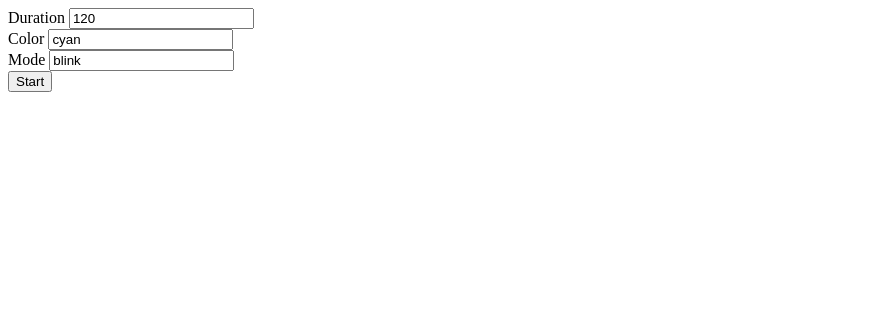
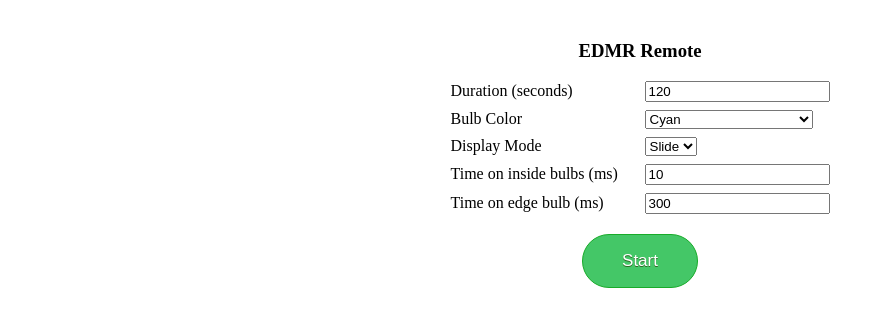
Before and after one commit to boegemann/EmdrRemote, a website: page public/index.html in a window 1280 px wide. Shown: the whole page, without its empty margins (0-885 px from the left). Drawn offline with Linux system fonts and the light colour scheme.

```diff
--- a/public/css/core.css
+++ b/public/css/core.css
@@ -1,12 +1,78 @@
 .light_bulb {
     margin: 2px;
     flex-grow: 1;
+    border: 1px solid gray;
+    border-radius: 6px;
 }
 
 .lightbar_container {
     display: flex;
+    border: 2px solid black;
+    border-radius: 12px;
+    width:95%;
+    margin:auto;
+    padding:5px;
+    background-color: antiquewhite;
 }
 
 .lightbar_holder {
     display: none;
 }
+
+body {
+    text-align: center;
+}
+form {
+    display: inline-block;
+    text-align: left;
+}
+
+.settings_form .row {
+    margin-bottom: 8px;
+}
+
+.settings_form {
+    margin-top: 40px;
+}
+
+.settings_form label {
+    width:190px;
+    display: inline-block;
+}
+
+button {
+    border-radius:42px;
+    border:1px solid #18ab29;
+    display:block;
+    cursor:pointer;
+    color:#ffffff;
+    font-family:Arial;
+    font-size:17px;
+    padding:16px 39px;
+    text-decoration:none;
+    text-shadow:0px 1px 0px #2f6627;
+    margin: auto;
+    margin-top: 20px;
+}
+
+.btn_stop {
+    background-color:#a73f2d;
+}
+
+.btn_stop:hover {
+    background-color:#b34332;
+}
+
+.btn_start {
+    background-color:#44c767;
+}
+
+.btn_start:hover {
+    background-color:#5cbf2a;
+}
+
+
+.button:active {
+    position:relative;
+    top:1px;
+}
--- a/public/index.html
+++ b/public/index.html
@@ -4,6 +4,7 @@
     <meta charset="UTF-8">
     <meta content="width=device-width, initial-scale=1" name="viewport">
     <title>EMDR Remote</title>
+    <script src="js/colorPicker.js"></script>
     <script src="js/emdr_controller.js"></script>
     <link href="css/core.css" rel="stylesheet" type="text/css">
 </head>
@@ -11,20 +12,35 @@
 <body>
 
 <div class="settings_form" id="settings_form">
+    <h3>EDMR Remote</h3>
     <form name="settings">
         <div class="row">
-            <label for="duration">Duration</label>
+            <label for="duration">Duration (seconds)</label>
             <input id="duration" type="text" value="120">
         </div>
         <div class="row">
-            <label for="color">Color</label>
-            <input id="color" type="text" value="cyan">
+            <label for="color">Bulb Color</label>
+            <select id="color">
+            </select>
         </div>
         <div class="row">
-            <label for="mode">Mode</label>
-            <input name="mode" type="text" value="blink">
+            <label for="mode">Display Mode</label>
+            <select id="mode">
+                <option value="slide">Slide</option>
+                <option value="blink">Blink</option>
+            </select>
         </div>
-        <button type="button" onclick="start()">Start</button>
+        <div class="row">
+            <label for="bulb_pause">Time on inside bulbs (ms)</label>
+            <input id="bulb_pause" type="text" value="10">
+        </div>
+        <div class="row">
+            <label for="edge_pause">Time on edge bulb (ms)</label>
+            <input id="edge_pause" type="text" value="300">
+        </div>
+
+
+        <button type="button" class="btn_start" onclick="start()">Start</button>
     </form>
 </div>
 
@@ -34,7 +50,7 @@
 <div class="lightbar_container" id="lightbar_container"></div>
 
 
-<button type="button" onclick="stop()">Stop</button>
+<button type="button" class="btn_stop" onclick="stop()">Stop</button>
 </div>
 
 </body>
--- /dev/null
+++ b/public/js/colorPicker.js
@@ -0,0 +1,157 @@
+// CSS Color Names
+// Compiled by @bobspace.
+//
+// A javascript array containing all of the color names listed in the CSS Spec.
+// The full list can be found here: https://www.w3schools.com/cssref/css_colors.asp
+// Use it as you please, 'cuz you can't, like, own a color, man.
+
+const CSS_COLOR_NAMES = [
+    "AliceBlue",
+    "AntiqueWhite",
+    "Aqua",
+    "Aquamarine",
+    "Azure",
+    "Beige",
+    "Bisque",
+    "Black",
+    "BlanchedAlmond",
+    "Blue",
+    "BlueViolet",
+    "Brown",
+    "BurlyWood",
+    "CadetBlue",
+    "Chartreuse",
+    "Chocolate",
+    "Coral",
+    "CornflowerBlue",
+    "Cornsilk",
+    "Crimson",
+    "Cyan",
+    "DarkBlue",
+    "DarkCyan",
+    "DarkGoldenRod",
+    "DarkGray",
+    "DarkGrey",
+    "DarkGreen",
+    "DarkKhaki",
+    "DarkMagenta",
+    "DarkOliveGreen",
+    "DarkOrange",
+    "DarkOrchid",
+    "DarkRed",
+    "DarkSalmon",
+    "DarkSeaGreen",
+    "DarkSlateBlue",
+    "DarkSlateGray",
+    "DarkSlateGrey",
+    "DarkTurquoise",
+    "DarkViolet",
+    "DeepPink",
+    "DeepSkyBlue",
+    "DimGray",
+    "DimGrey",
+    "DodgerBlue",
+    "FireBrick",
+    "FloralWhite",
+    "ForestGreen",
+    "Fuchsia",
+    "Gainsboro",
+    "GhostWhite",
+    "Gold",
+    "GoldenRod",
+    "Gray",
+    "Grey",
+    "Green",
+    "GreenYellow",
+    "HoneyDew",
+    "HotPink",
+    "IndianRed",
+    "Indigo",
+    "Ivory",
+    "Khaki",
+    "Lavender",
+    "LavenderBlush",
+    "LawnGreen",
+    "LemonChiffon",
+    "LightBlue",
+    "LightCoral",
+    "LightCyan",
+    "LightGoldenRodYellow",
+    "LightGray",
+    "LightGrey",
+    "LightGreen",
+    "LightPink",
+    "LightSalmon",
+    "LightSeaGreen",
+    "LightSkyBlue",
+    "LightSlateGray",
+    "LightSlateGrey",
+    "LightSteelBlue",
+    "LightYellow",
+    "Lime",
+    "LimeGreen",
+    "Linen",
+    "Magenta",
+    "Maroon",
+    "MediumAquaMarine",
+    "MediumBlue",
+    "MediumOrchid",
+    "MediumPurple",
+    "MediumSeaGreen",
+    "MediumSlateBlue",
+    "MediumSpringGreen",
+    "MediumTurquoise",
+    "MediumVioletRed",
+    "MidnightBlue",
+    "MintCream",
+    "MistyRose",
+    "Moccasin",
+    "NavajoWhite",
+    "Navy",
+    "OldLace",
+    "Olive",
+    "OliveDrab",
+    "Orange",
+    "OrangeRed",
+    "Orchid",
+    "PaleGoldenRod",
+    "PaleGreen",
+    "PaleTurquoise",
+    "PaleVioletRed",
+    "PapayaWhip",
+    "PeachPuff",
+    "Peru",
+    "Pink",
+    "Plum",
+    "PowderBlue",
+    "Purple",
+    "RebeccaPurple",
+    "Red",
+    "RosyBrown",
+    "RoyalBlue",
+    "SaddleBrown",
+    "Salmon",
+    "SandyBrown",
+    "SeaGreen",
+    "SeaShell",
+    "Sienna",
+    "Silver",
+    "SkyBlue",
+    "SlateBlue",
+    "SlateGray",
+    "SlateGrey",
+    "Snow",
+    "SpringGreen",
+    "SteelBlue",
+    "Tan",
+    "Teal",
+    "Thistle",
+    "Tomato",
+    "Turquoise",
+    "Violet",
+    "Wheat",
+    "White",
+    "WhiteSmoke",
+    "Yellow",
+    "YellowGreen",
+];
--- a/public/js/emdr_controller.js
+++ b/public/js/emdr_controller.js
@@ -1,8 +1,8 @@
 const settings = {
-    bulbCount: 25,
+    bulbCount: 20,
     background_color_on: "cyan",
     background_color_off: "white",
-    height: "30px",
+    height: "50px",
     bulb_pause: 10,
     edge_pause: 300,
     mode: "blink`",
@@ -36,11 +36,15 @@
     bulbNode.style.backgroundColor = isOn ? settings.background_color_on : settings.background_color_off;
 }
 
+function resize(){
+    const vw = Math.max(document.documentElement.clientWidth, window.innerWidth || 0);
+    const vh = Math.max(document.documentElement.clientHeight, window.innerHeight || 0);
+    document.getElementById("lightbar_container").style.marginTop = (Math.floor(vh/2) - 20) + ""
+}
 
 async function setUpLightbar() {
-    const vw = Math.max(document.documentElement.clientWidth, window.innerWidth || 0);
-    const vh = Math.max(document.documentElement.clientHeight, window.innerHeight || 0);
-
+    resize()
+    window.onresize = resize;
     const count = 20;
 
     const lightbarNode = window.document.getElementById("lightbar_container")
@@ -50,6 +54,17 @@
         lightbarNode.append(createLightNode());
     }
 
+    for(var i = 0; i < CSS_COLOR_NAMES.length; i++) {
+        var opt = CSS_COLOR_NAMES[i];
+        var el = document.createElement("option");
+        var colorWithSpaces = opt.replace( /([A-Z])/g, " $1" );
+        var firstLetterRecapitalized = colorWithSpaces.charAt(0).toUpperCase() + colorWithSpaces.slice(1);
+        el.textContent = firstLetterRecapitalized
+        el.value = opt;
+        el.style.backgroundColor = opt;
+        document.getElementById("color").appendChild(el);
+    }
+    document.getElementById("color").value="Cyan"
 
 }
 
@@ -57,7 +72,10 @@
     settings.background_color_on = document.forms["settings"]["color"].value;
     settings.duration = parseInt(document.forms["settings"]["duration"].value) * 1000;
     settings.mode = document.forms["settings"]["mode"].value;
+    settings.bulb_pause = parseInt(document.forms["settings"]["bulb_pause"].value);
+    settings.edge_pause = parseInt(document.forms["settings"]["edge_pause"].value);
 
+    clearInterval(state.timeout)
     state.timeout = setTimeout(()=>{
         stop()
     },settings.duration)
```
